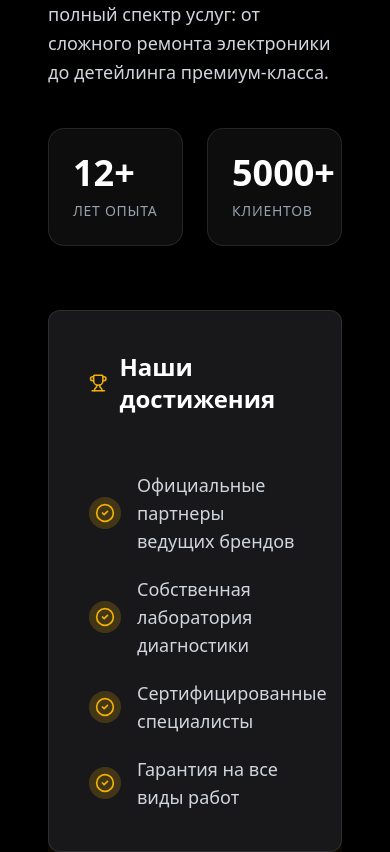
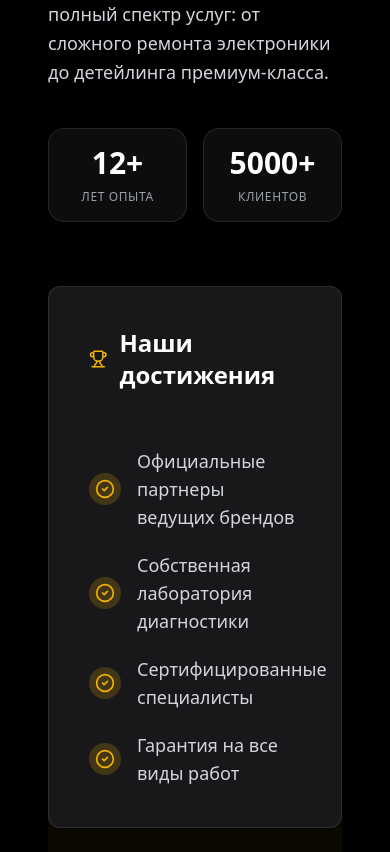
Before and after one commit to Stanislav361/t-auto, a Next.js app: page /about in a window 390 px wide. Shown: the part 1100-1952 px from the top of the page. Built offline with nearby package versions, Linux system fonts and the light colour scheme.

Commit message:
Fix mobile alignment

```diff
--- a/app/about/page.tsx
+++ b/app/about/page.tsx
@@ -107,14 +107,14 @@ export default function AboutPage() {
                   </p>
                 </div>
 
-                <div className="mt-10 grid grid-cols-2 gap-6">
-                  <div className="p-6 bg-white/5 rounded-2xl border border-white/10">
-                    <div className="text-4xl font-bold text-white mb-2">12+</div>
-                    <div className="text-sm text-gray-400 uppercase tracking-wider">Лет опыта</div>
+                <div className="mt-10 grid grid-cols-2 gap-4 sm:gap-6">
+                  <div className="p-4 sm:p-6 bg-white/5 rounded-2xl border border-white/10 text-center">
+                    <div className="text-3xl sm:text-4xl font-bold text-white mb-2">12+</div>
+                    <div className="text-xs sm:text-sm text-gray-400 uppercase tracking-wider">Лет опыта</div>
                   </div>
-                  <div className="p-6 bg-white/5 rounded-2xl border border-white/10">
-                    <div className="text-4xl font-bold text-white mb-2">5000+</div>
-                    <div className="text-sm text-gray-400 uppercase tracking-wider">Клиентов</div>
+                  <div className="p-4 sm:p-6 bg-white/5 rounded-2xl border border-white/10 text-center">
+                    <div className="text-3xl sm:text-4xl font-bold text-white mb-2">5000+</div>
+                    <div className="text-xs sm:text-sm text-gray-400 uppercase tracking-wider">Клиентов</div>
                   </div>
                 </div>
               </div>
@@ -184,19 +184,19 @@ export default function AboutPage() {
         {/* Команда */}
 
         {/* CTA Section */}
-        <section className="py-24 px-4">
+        <section className="py-12 sm:py-24 px-4">
           <div className="container mx-auto">
-            <Card className="bg-gradient-to-r from-zinc-900 to-zinc-800 border-white/10 p-12 md:p-20 text-center relative overflow-hidden">
+            <Card className="bg-gradient-to-r from-zinc-900 to-zinc-800 border-white/10 p-6 sm:p-12 md:p-20 text-center relative overflow-hidden">
               <div className="absolute top-0 left-0 w-full h-1 bg-gradient-to-r from-transparent via-yellow-500 to-transparent opacity-50" />
 
-              <h2 className="text-3xl md:text-4xl font-bold text-white mb-6 relative z-10">
+              <h2 className="text-2xl sm:text-3xl md:text-4xl font-bold text-white mb-4 sm:mb-6 relative z-10">
                 Готовы доверить нам свой автомобиль?
               </h2>
-              <p className="text-gray-400 mb-10 relative z-10 max-w-2xl mx-auto text-lg">
+              <p className="text-gray-400 mb-6 sm:mb-10 relative z-10 max-w-2xl mx-auto text-base sm:text-lg">
                 Запишитесь на диагностику или консультацию прямо сейчас. Мы гарантируем профессиональный подход и качество.
               </p>
-              <div className="relative z-10">
-                <Button asChild size="lg" className="bg-yellow-500 text-black hover:bg-yellow-400 font-bold px-10 h-14 text-lg">
+              <div className="relative z-10 flex justify-center">
+                <Button asChild size="lg" className="bg-yellow-500 text-black hover:bg-yellow-400 font-bold px-8 sm:px-10 h-12 sm:h-14 text-base sm:text-lg w-full sm:w-auto">
                   <a href="tel:+79160005454">Связаться с нами</a>
                 </Button>
               </div>
```
